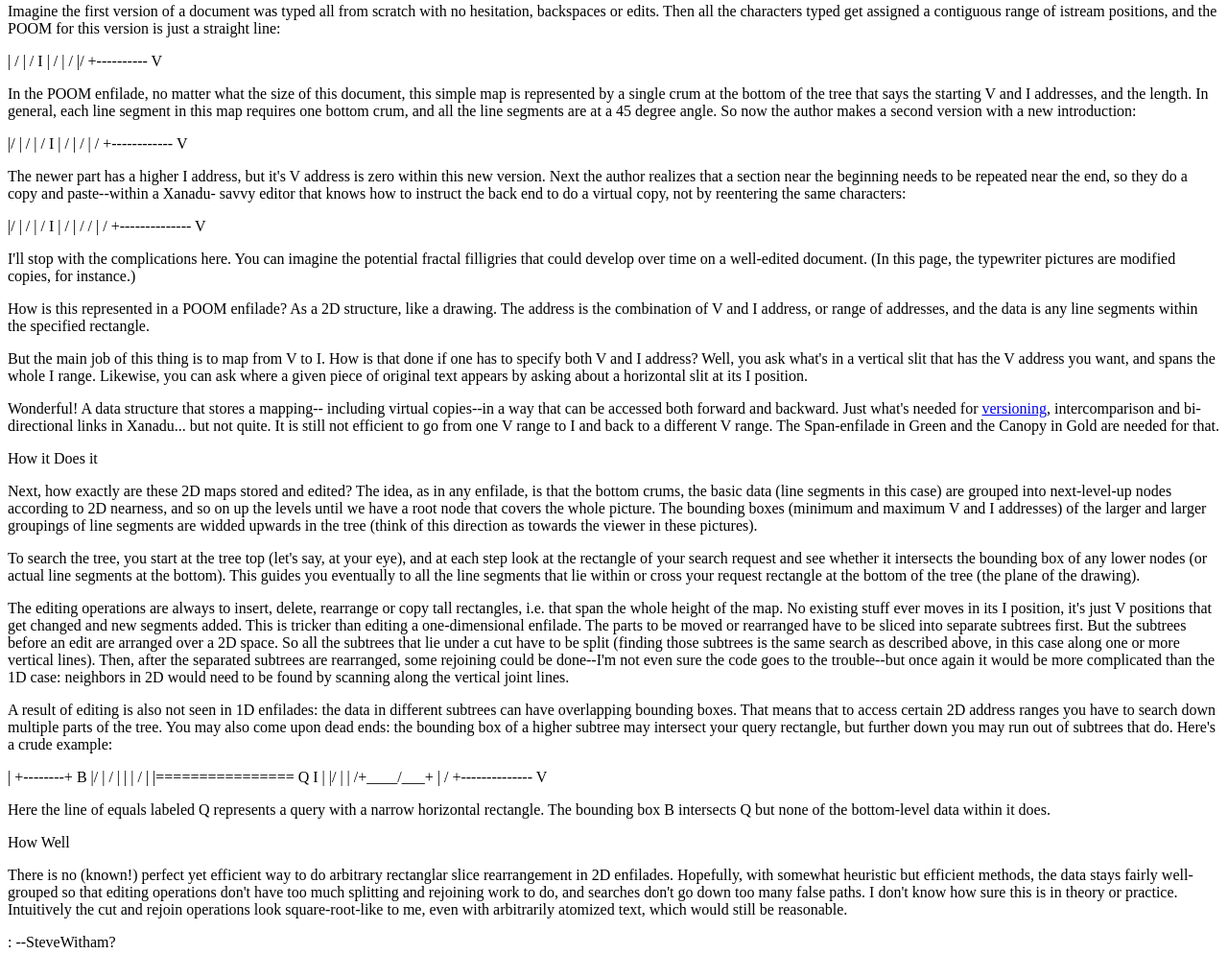
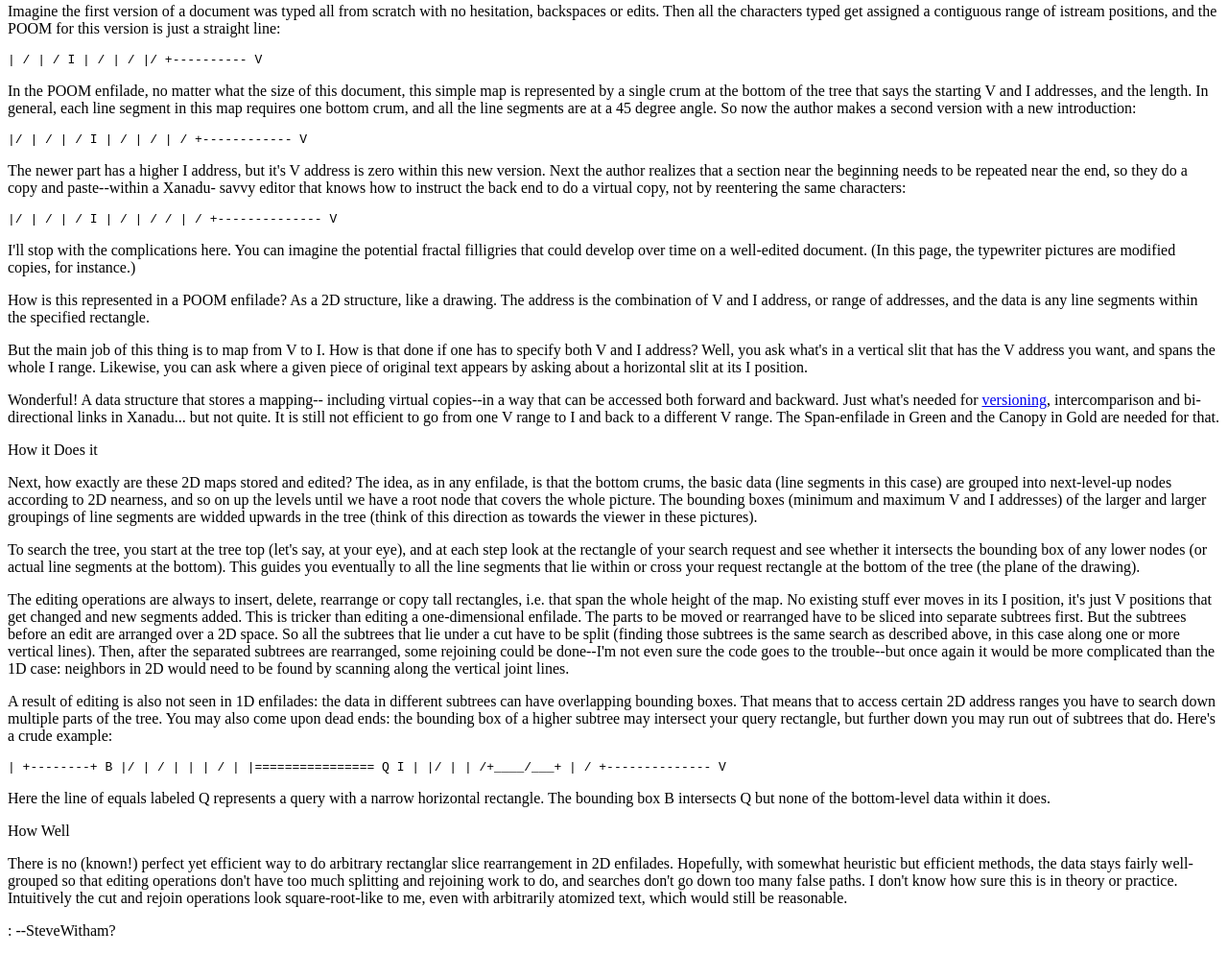
Before and after one commit to cxw42/cxw42.github.io, a plain HTML site: page htdocs/Xanadu-archaeology/articles/text/Permutation-Of-Order-Matrix.html in a window 1280 px wide. Shown: the part 227-1221 px from the top of the page at 96% size. Drawn offline with Linux system fonts and the light colour scheme.

Commit message:
Minor cleanup

```diff
--- a/htdocs/Xanadu-archaeology/articles/text/Permutation-Of-Order-Matrix.html
+++ b/htdocs/Xanadu-archaeology/articles/text/Permutation-Of-Order-Matrix.html
@@ -14,6 +14,7 @@ What it Does
 </p><p>
 Imagine the first version of a document was typed all from scratch with no hesitation, backspaces or edits. Then all the characters typed get assigned a contiguous range of istream positions, and the POOM for this version is just a straight line:
 </p><p>
+<tt>
    |        /
    |      /
 I  |    /
@@ -21,9 +22,11 @@ I  |    /
    |/
    +----------
         V
+</tt>
 </p><p>
 In the POOM enfilade, no matter what the size of this document, this simple map is represented by a single crum at the bottom of the tree that says the starting V and I addresses, and the length. In general, each line segment in this map requires one bottom crum, and all the line segments are at a 45 degree angle. So now the author makes a second version with a new introduction:
 </p><p>
+<tt>
    |/
    |          /
    |        /
@@ -32,9 +35,11 @@ I  |      /
    |  /
    +------------
          V
+</tt>
 </p><p>
 The newer part has a higher I address, but it's V address is zero within this new version. Next the author realizes that a section near the beginning needs to be repeated near the end, so they do a copy and paste--within a Xanadu- savvy editor that knows how to instruct the back end to do a virtual copy, not by reentering the same characters:
 </p><p>
+<tt>
    |/
    |            /
    |        /
@@ -43,6 +48,7 @@ I  |      /
    |  /
    +--------------
           V
+</tt>
 </p><p>
 I'll stop with the complications here. You can imagine the potential fractal filligries that could develop over time on a well-edited document. (In this page, the typewriter pictures are modified copies, for instance.)
 </p><p>
@@ -62,6 +68,7 @@ The editing operations are always to insert, delete, rearrange or copy tall rect
 </p><p>
 A result of editing is also not seen in 1D enfilades: the data in different subtrees can have overlapping bounding boxes. That means that to access certain 2D address ranges you have to search down multiple parts of the tree. You may also come upon dead ends: the bounding box of a higher subtree may intersect your query rectangle, but further down you may run out of subtrees that do. Here's a crude example:
 </p><p>
+<tt>
    |     +--------+ B
    |/    |  /     |
    |     |      / |
@@ -71,6 +78,7 @@ I  |     |/       |
    |  /
    +--------------
           V
+</tt>
 </p><p>
 Here the line of equals labeled Q represents a query with a narrow horizontal rectangle. The bounding box B intersects Q but none of the bottom-level data within it does.
 </p><p>
```
Also changed, not shown: htdocs/1.olddemo/demo_docs/Feidoc.html (+0 -1 lines).
